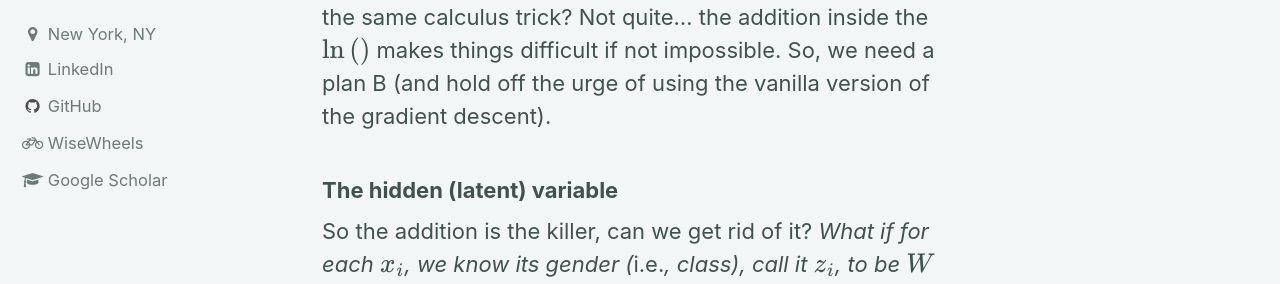
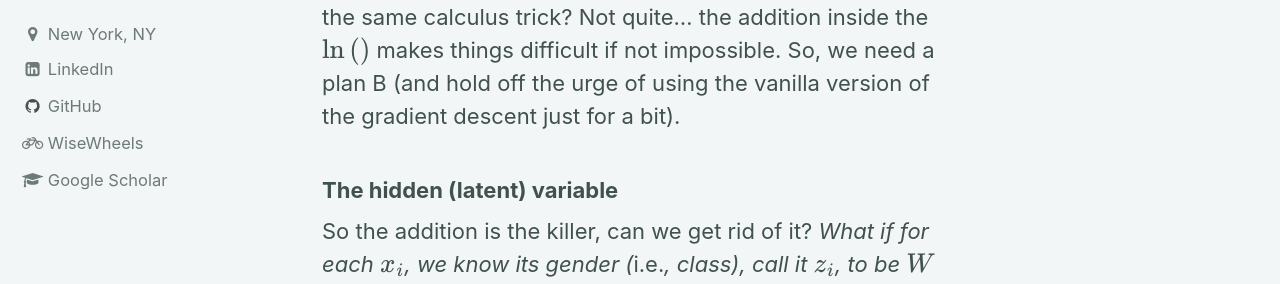
Before and after one commit to changyaochen/changyaochen.github.io, a Jekyll site: the page built from _posts/2018-06-03-EM-algorithm.md, in a window 1280 px wide and 900 px high, scrolled down 6095 px. Shown: the part 223-507 px from the top of the window. Built offline with Jekyll 4.4.1, drawn with Linux system fonts in a browser that asks for light colours; formulas are drawn with MathJax 3; comment, search, counter and statistics services are not loaded; some of the changed text lies outside the part shown.

Commit message:
minor typo fix

```diff
--- a/_posts/2018-06-03-EM-algorithm.md
+++ b/_posts/2018-06-03-EM-algorithm.md
@@ -107,7 +107,7 @@ $$
 \end{eqnarray}
 $$
 
-Well, this is similar to the [single Gaussian case](#single_gaussian_ll), can we apply the same calculus trick? Not quite... the addition inside the \\(\ln{()}\\) makes things difficult if not impossible. So, we need a plan B (and hold off the urge of using the vanilla version of the gradient descent).
+Well, this is similar to the [single Gaussian case](#single_gaussian_ll), can we apply the same calculus trick? Not quite... the addition inside the \\(\ln{()}\\) makes things difficult if not impossible. So, we need a plan B (and hold off the urge of using the vanilla version of the gradient descent just for a bit).
 
 ### The hidden (latent) variable
 So the addition is the killer, can we get rid of it? *What if for each \\(x_i\\), we know its gender (*i.e.*, class), call it \\(z_i\\), to be \\(W\\) or \\(M\\)?* If we are geared with such information, then for each \\(x_i\\), all terms inside the \\(\ln{()}\\) but one will vanish, then we are back into our comfort zone! Accordingly, the objective function (log-likelihood) becomes: <a name="two_gaussian_ll"></a>
```
Also changed, not shown: other parts of _posts/2018-06-03-EM-algorithm.md (+2 -2 lines).
